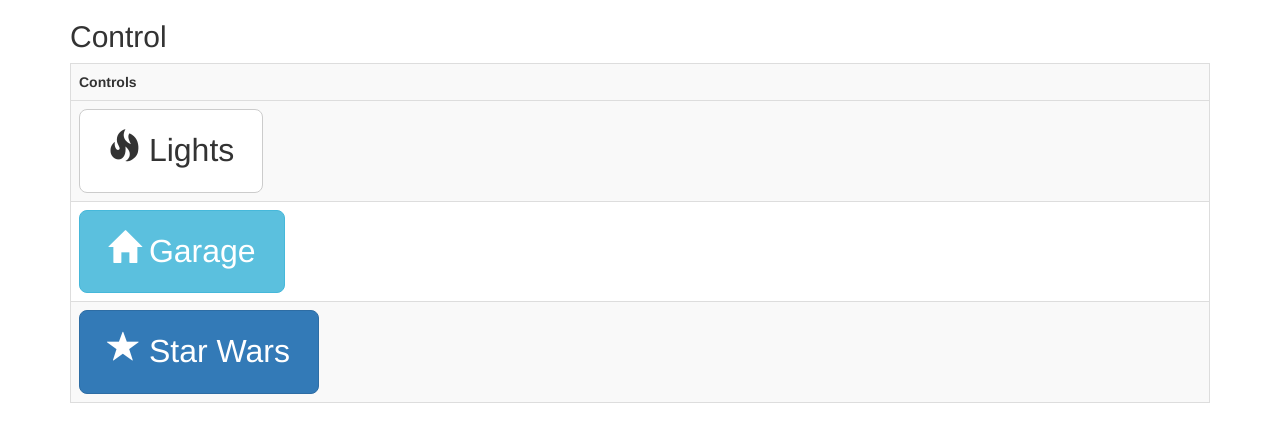
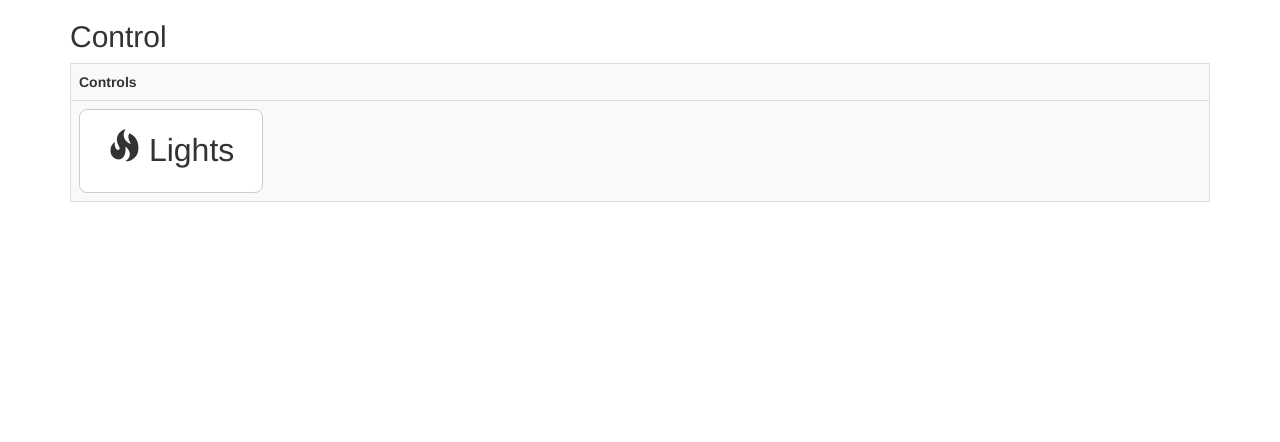
Before and after one commit to vacationjunkmail/GarageSites, a Python web app: template relay/templates/index.html in a window 1280 px wide. Shown: the top 442 px of the page. Run offline with Jinja, Linux system fonts and the light colour scheme; the template is opened without the code that fills it, so the values that code supplies are empty; some libraries are stand-ins or nearby versions.

Commit message:
changed index

```diff
--- a/relay/templates/index.html
+++ b/relay/templates/index.html
@@ -50,18 +50,6 @@
                   <!--<a href="/lights/">Lights</a>-->
                </td>
             </tr>
-            <tr>
-               <td>
-                  <a href="/garage/" class="btn btn-info btn_on btn-xlg" id="forgot"><span class="glyphicon glyphicon-home" aria-hidden="true"></span> Garage</a>
-                  <!--<a href="/garage/">Garage</a>-->
-               </td>
-            </tr>
-            <tr>
-               <td>
-                  <a href="/starwars/" class="btn btn-primary btn_on btn-xlg" id="forgot"><span class="glyphicon glyphicon-star" aria-hidden="true"></span> Star Wars</a>
-                  <!--<a href="/starwars/">Star Wars</a>-->
-               </td>
-            </tr>
          </table>
       </div>
    </body>
```
